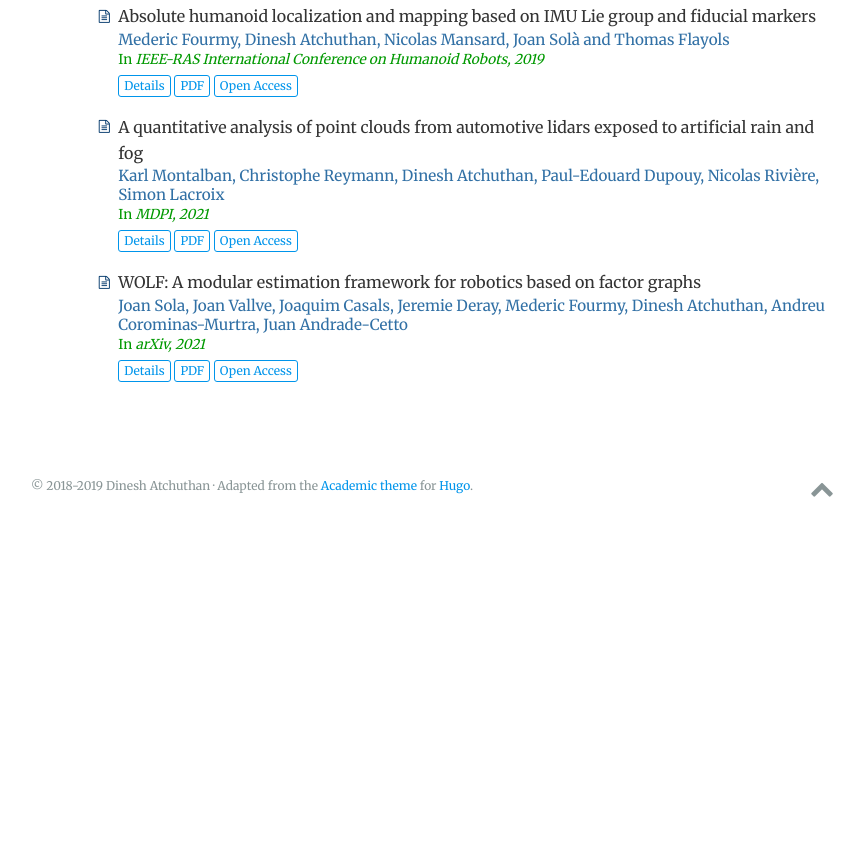
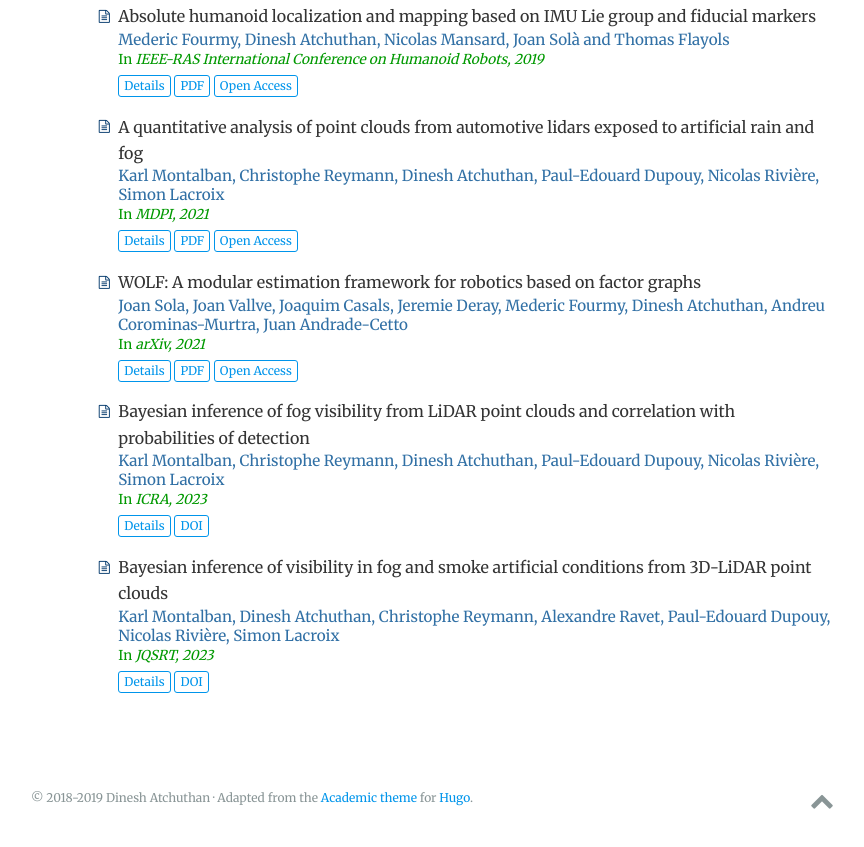
Before and after one commit to AtDinesh/AtDinesh.github.io, a plain HTML site: page index.html in a window 1280 px wide. Shown: the part 4469-5316 px from the top of the page, without its empty margins (376-1240 px from the left). Before the commit the page ends 5013 px from the top, so only its background shows below. Drawn offline with nearby package versions, Linux system fonts and the light colour scheme; some packages are replaced by stand-ins of ours; some icons are missing.

Commit message:
add jqsrt and icra 2023 to main page

```diff
--- a/index.html
+++ b/index.html
@@ -732,6 +732,77 @@
               </p>
             </li>
 
+            <li itemscope itemtype="http://schema.org/CreativeWork">
+              <i class="fa-li fa fa-file-text-o pub-icon" aria-hidden="true"></i>
+              <span itemprop="name">Bayesian inference of fog visibility from LiDAR point clouds and correlation with probabilities of detection</span>
+              <div class="pub-authors" itemprop="author">
+
+                Karl Montalban, Christophe Reymann, Dinesh Atchuthan, Paul-Edouard Dupouy, Nicolas Rivière, Simon Lacroix
+
+              </div>
+
+              <div class="pub-publication">
+
+                In
+
+                <i>
+                  ICRA, 2023
+                </i>
+              </div>
+              <p>
+
+                <a class="btn btn-primary btn-outline btn-xs" href="https://AtDinesh.github.io/publication/ICRA2023/">
+                  Details
+                </a>
+
+                <!--
+                <a class="btn btn-primary btn-outline btn-xs" href="https://arxiv.org/pdf/2110.12919.pdf">
+                  PDF
+                </a>-->
+
+
+                <a class="btn btn-primary btn-outline btn-xs" href="https://doi.org/10.1109/ICRA48891.2023.10161535">
+                  DOI
+                </a>
+
+              </p>
+            </li>
+
+            <li itemscope itemtype="http://schema.org/CreativeWork">
+              <i class="fa-li fa fa-file-text-o pub-icon" aria-hidden="true"></i>
+              <span itemprop="name">Bayesian inference of visibility in fog and smoke artificial conditions from 3D-LiDAR point clouds</span>
+              <div class="pub-authors" itemprop="author">
+
+                Karl Montalban, Dinesh Atchuthan, Christophe Reymann, Alexandre Ravet, Paul-Edouard Dupouy, Nicolas Rivière, Simon Lacroix
+
+              </div>
+
+              <div class="pub-publication">
+
+                In
+
+                <i>
+                  JQSRT, 2023
+                </i>
+              </div>
+              <p>
+
+                <a class="btn btn-primary btn-outline btn-xs" href="https://AtDinesh.github.io/publication/JQSRT2023/">
+                  Details
+                </a>
+
+                <!--
+                <a class="btn btn-primary btn-outline btn-xs" href="https://arxiv.org/pdf/2110.12919.pdf">
+                  PDF
+                </a>
+                -->
+
+                <a class="btn btn-primary btn-outline btn-xs" href="https://doi.org/10.1016/j.jqsrt.2023.108666">
+                  DOI
+                </a>
+
+              </p>
+            </li>
           </ul>
 
 
```
